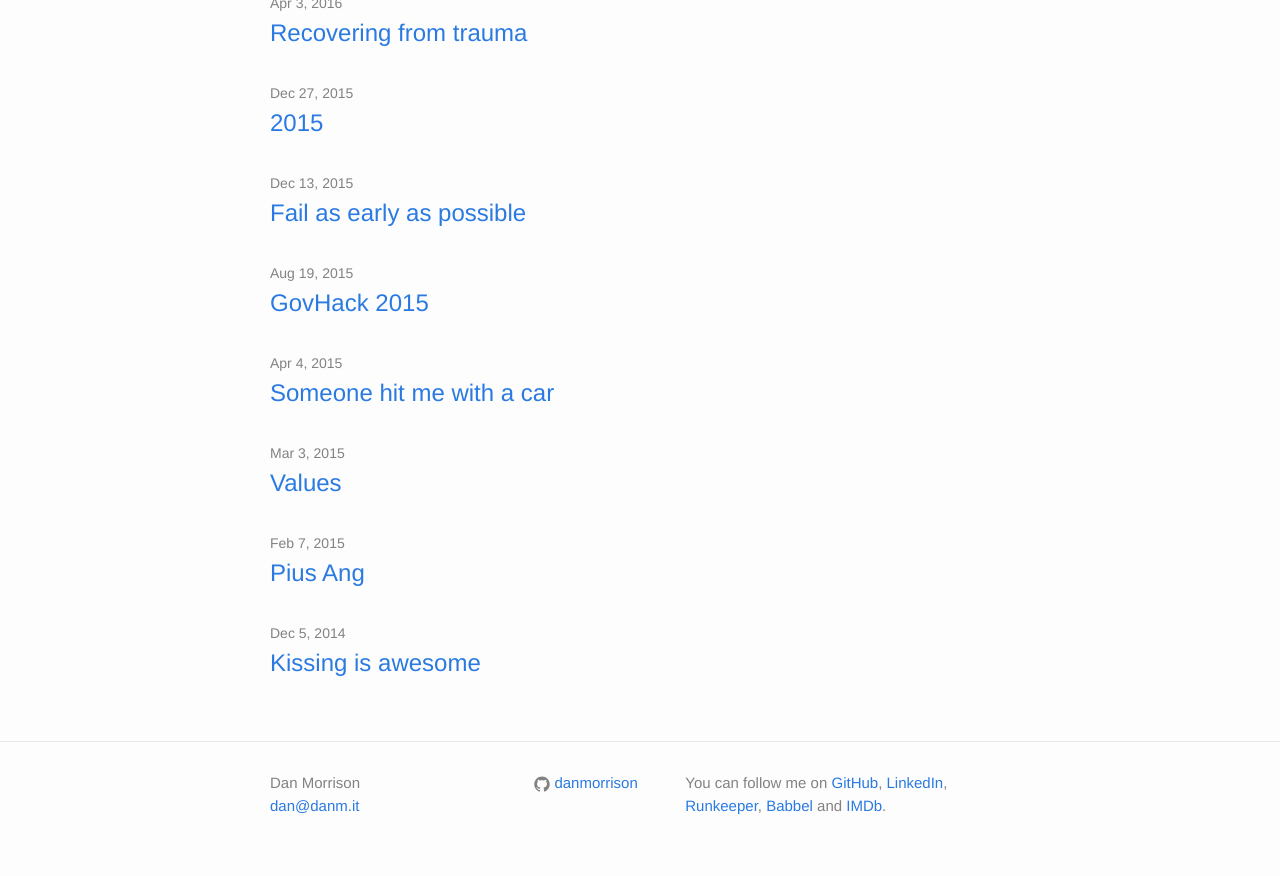
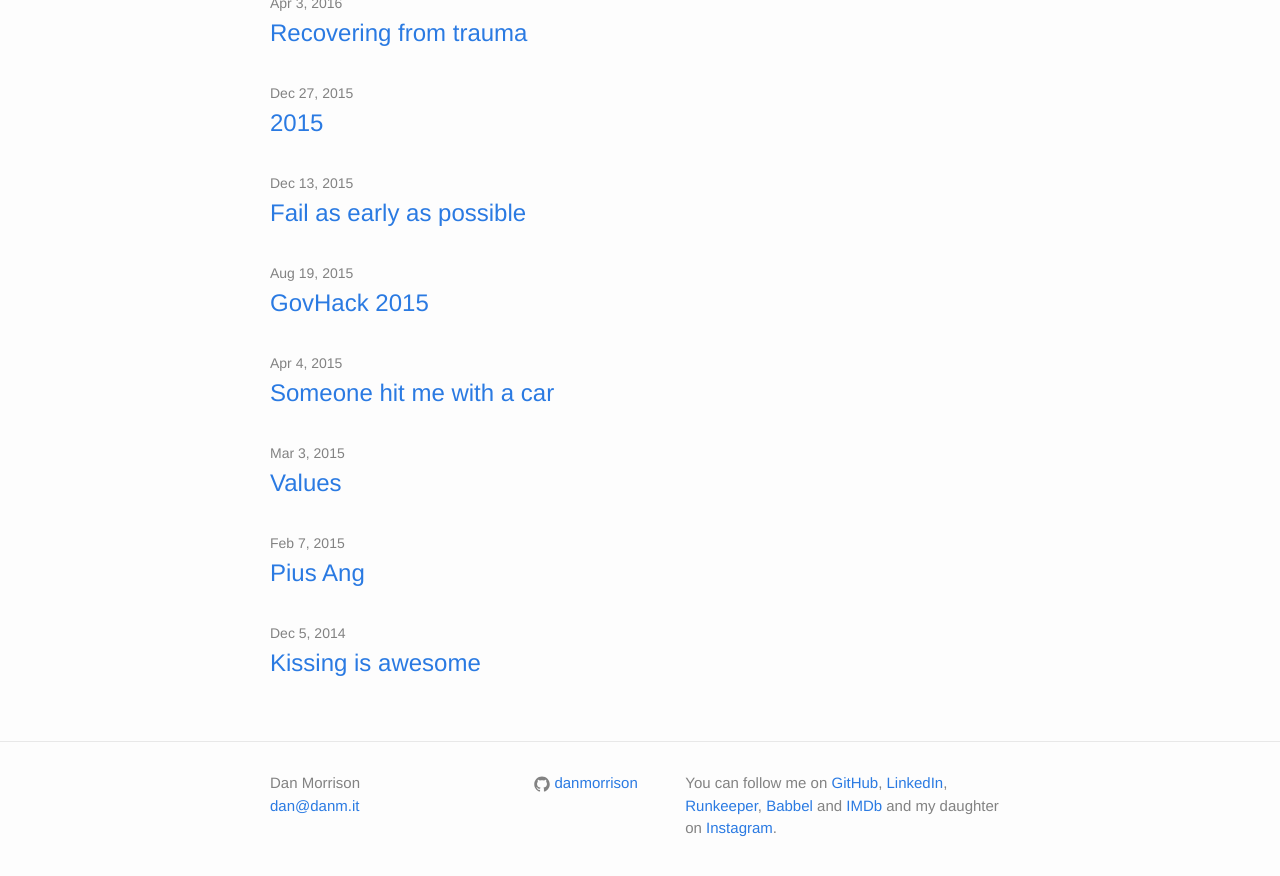
Before and after one commit to danmorrison/danmorrison.github.io, a Jekyll site: the page built from index.html, in a window 1280 px wide and 900 px high, scrolled down 1586 px. Shown: the top 876 px of the window. Built offline with Jekyll 4.4.1, drawn with Linux system fonts in a browser that asks for light colours.

Commit message:
Add Gwen's Instagram

```diff
--- a/_config.yml
+++ b/_config.yml
@@ -6,7 +6,8 @@ description: >
   <a class='linkedin' href='http://linkedin.com/in/danjmorrison'>LinkedIn</a>,
   <a class='runkeeper' href='http://runkeeper.com/user/danmorrison'>Runkeeper</a>,
   <a class='babbel' href='https://babbel.com/profiles/2952c1cdbb9ae0d267bf1df21d92d5ba'>Babbel</a> and
-  <a class='imdb' href='http://imdb.com/user/ur25415537'>IMDb</a>.
+  <a class='imdb' href='http://imdb.com/user/ur25415537'>IMDb</a>
+  and my daughter on <a class='instagram' href='https://instagram.com/gwengracelee'>Instagram</a>.
 baseurl: ""
 url: "http://danm.it" # the base hostname & protocol for your site
 github_username: danmorrison
```
